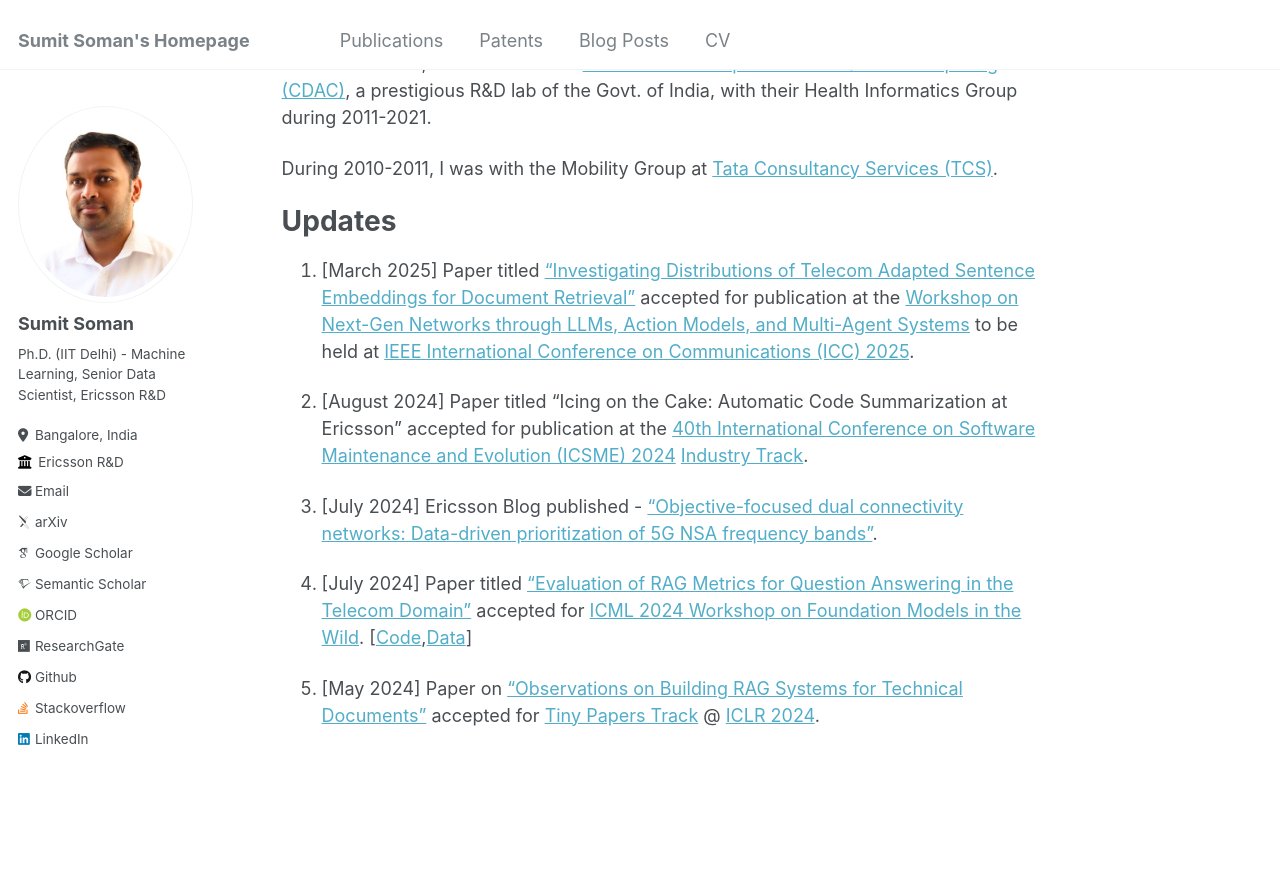
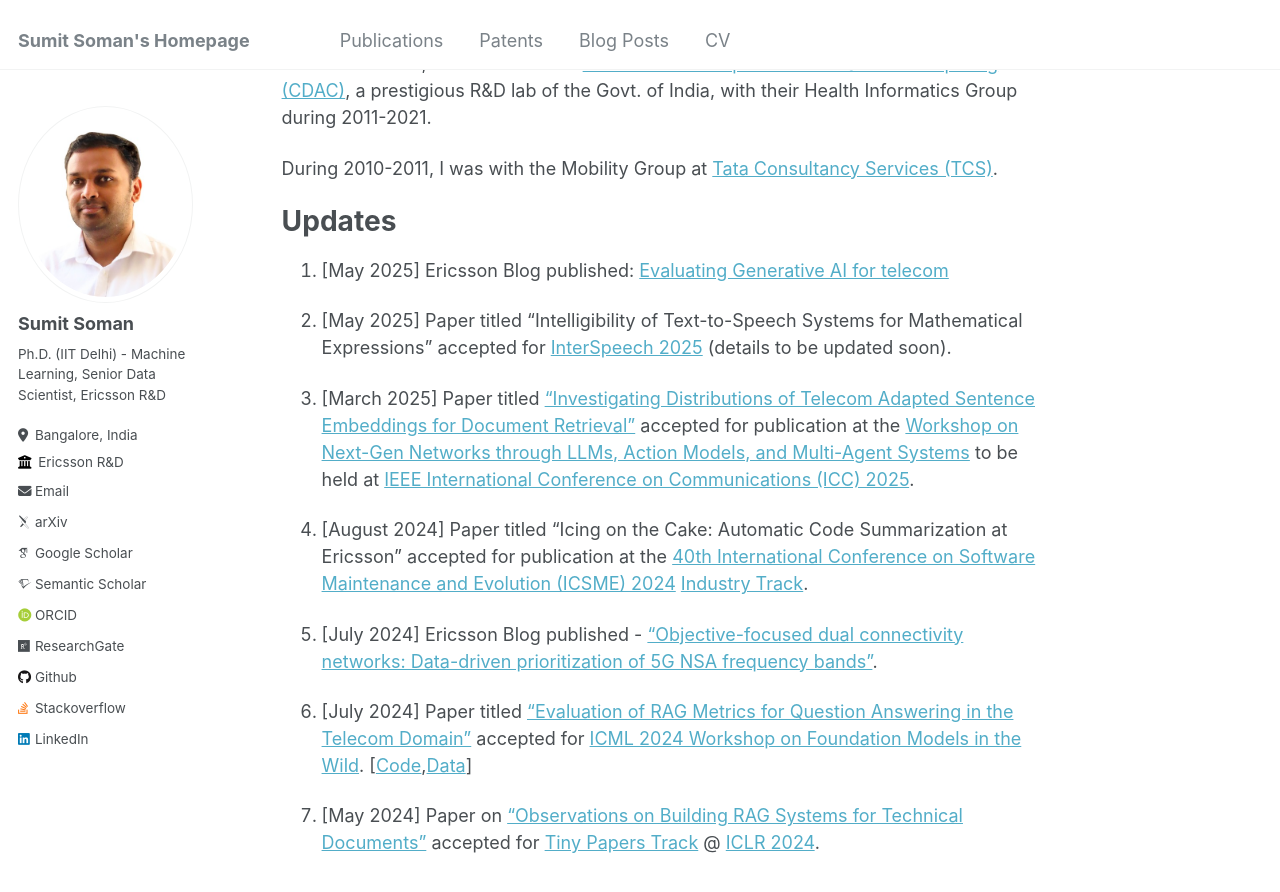
Before and after one commit to sumitsoman/sumitsoman.github.io, a Jekyll site: the page built from _pages/about.md, in a window 1280 px wide and 900 px high, scrolled down 530 px. Shown: the top 892 px of the window. Built offline with Jekyll 4.4.1, drawn with Linux system fonts in a browser that asks for light colours; some web fonts are replaced.

Commit message:
updating 2025 blog and interspeech paper

```diff
--- a/_pages/about.md
+++ b/_pages/about.md
@@ -27,15 +27,19 @@ During 2010-2011, I was with the Mobility Group at [Tata Consultancy Services (T
 Updates
 =====
 
-1. [March 2025] Paper titled ["Investigating Distributions of Telecom Adapted Sentence Embeddings for Document Retrieval"](https://arxiv.org/abs/2406.12336) accepted for publication at the [Workshop on Next-Gen Networks through LLMs, Action Models, and Multi-Agent Systems](https://icc2025.ieee-icc.org/workshop/ws20-workshop-next-gen-networks-through-llms-action-models-and-multi-agent-systems) to be held at [IEEE International Conference on Communications (ICC) 2025](https://icc2025.ieee-icc.org/call-workshop-papers).
+1. [May 2025] Ericsson Blog published: [Evaluating Generative AI for telecom](https://www.ericsson.com/en/blog/2025/5/evaluating-generative-ai-for-telecom)
 
-2. [August 2024] Paper titled "Icing on the Cake: Automatic Code Summarization at Ericsson" accepted for publication at the [40th International Conference on Software Maintenance and Evolution (ICSME) 2024](https://conf.researchr.org/home/icsme-2024) [Industry Track](https://conf.researchr.org/track/icsme-2024/icsme-2024-industry-track).
+2. [May 2025] Paper titled "Intelligibility of Text-to-Speech Systems for Mathematical Expressions" accepted for [InterSpeech 2025](https://www.interspeech2025.org/home) (details to be updated soon).
 
-3. [July 2024] Ericsson Blog published - ["Objective-focused dual connectivity networks: Data-driven prioritization of 5G NSA frequency bands"](https://www.ericsson.com/en/blog/2024/7/data-driven-prioritization-of-5g-nsa-bands).
+3. [March 2025] Paper titled ["Investigating Distributions of Telecom Adapted Sentence Embeddings for Document Retrieval"](https://arxiv.org/abs/2406.12336) accepted for publication at the [Workshop on Next-Gen Networks through LLMs, Action Models, and Multi-Agent Systems](https://icc2025.ieee-icc.org/workshop/ws20-workshop-next-gen-networks-through-llms-action-models-and-multi-agent-systems) to be held at [IEEE International Conference on Communications (ICC) 2025](https://icc2025.ieee-icc.org/call-workshop-papers).
 
-4. [July 2024] Paper titled ["Evaluation of RAG Metrics for Question Answering in the Telecom Domain"](https://openreview.net/pdf?id=L74piNoToX) accepted for [ICML 2024 Workshop on Foundation Models in the Wild](https://icml-fm-wild.github.io). [[Code](https://anonymous.4open.science/r/ragas_updated-FFC6),[Data](https://github.com/EricssonResearch/TeleQuAD)]
+4. [August 2024] Paper titled "Icing on the Cake: Automatic Code Summarization at Ericsson" accepted for publication at the [40th International Conference on Software Maintenance and Evolution (ICSME) 2024](https://conf.researchr.org/home/icsme-2024) [Industry Track](https://conf.researchr.org/track/icsme-2024/icsme-2024-industry-track).
 
-5. [May 2024] Paper on ["Observations on Building RAG Systems for Technical Documents"](https://openreview.net/forum?id=RFujq4HoV4) accepted for [Tiny Papers Track](https://iclr.cc/Conferences/2024/CallForTinyPapers) @ [ICLR 2024](https://iclr.cc/).
+5. [July 2024] Ericsson Blog published - ["Objective-focused dual connectivity networks: Data-driven prioritization of 5G NSA frequency bands"](https://www.ericsson.com/en/blog/2024/7/data-driven-prioritization-of-5g-nsa-bands).
+
+6. [July 2024] Paper titled ["Evaluation of RAG Metrics for Question Answering in the Telecom Domain"](https://openreview.net/pdf?id=L74piNoToX) accepted for [ICML 2024 Workshop on Foundation Models in the Wild](https://icml-fm-wild.github.io). [[Code](https://anonymous.4open.science/r/ragas_updated-FFC6),[Data](https://github.com/EricssonResearch/TeleQuAD)]
+
+7. [May 2024] Paper on ["Observations on Building RAG Systems for Technical Documents"](https://openreview.net/forum?id=RFujq4HoV4) accepted for [Tiny Papers Track](https://iclr.cc/Conferences/2024/CallForTinyPapers) @ [ICLR 2024](https://iclr.cc/).
 
 <!-- This is the front page of a website that is powered by the [Academic Pages template](https://github.com/academicpages/academicpages.github.io) and hosted on GitHub pages. [GitHub pages](https://pages.github.com) is a free service in which websites are built and hosted from code and data stored in a GitHub repository, automatically updating when a new commit is made to the respository. This template was forked from the [Minimal Mistakes Jekyll Theme](https://mmistakes.github.io/minimal-mistakes/) created by Michael Rose, and then extended to support the kinds of content that academics have: publications, talks, teaching, a portfolio, blog posts, and a dynamically-generated CV. You can fork [this repository](https://github.com/academicpages/academicpages.github.io) right now, modify the configuration and markdown files, add your own PDFs and other content, and have your own site for free, with no ads! An older version of this template powers my own personal website at [stuartgeiger.com](http://stuartgeiger.com), which uses [this Github repository](https://github.com/staeiou/staeiou.github.io).
 
```
